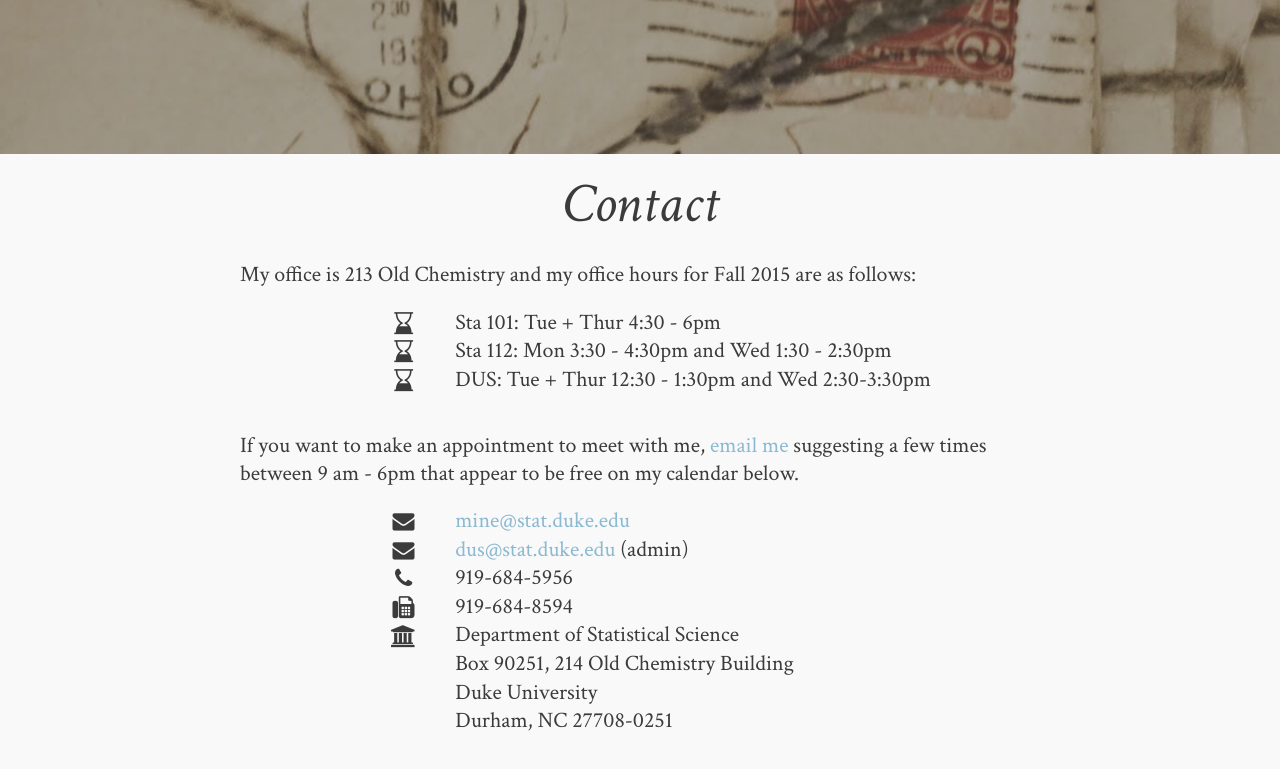
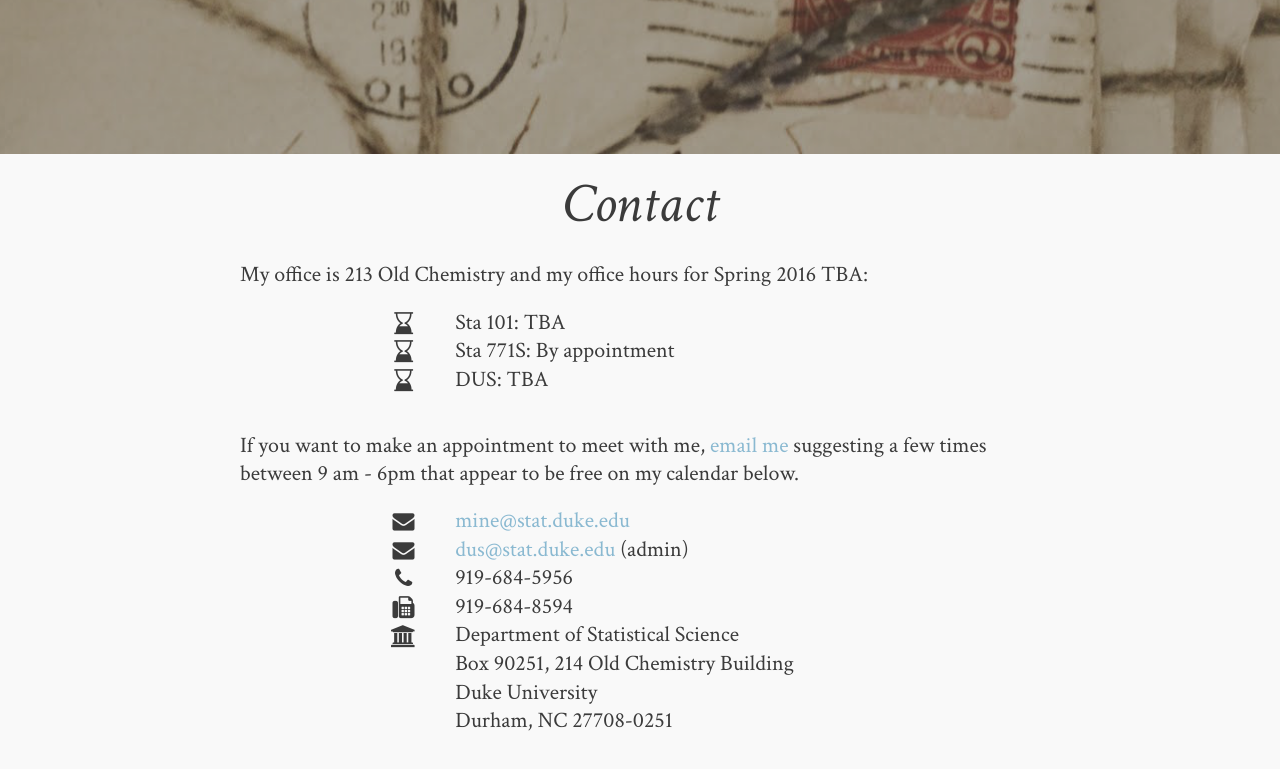
Before and after one commit to mine-cetinkaya-rundel/duke_statsci_homepage, a Jekyll site: the page built from contact.md, in a window 1280 px wide and 900 px high, scrolled down 396 px, cut to the strip 0-769 px from the top of the window. Built offline with Jekyll 4.4.1, drawn with Linux system fonts in a browser that asks for light colours; nearby versions of some CDN libraries; comment, search, counter and statistics services are not loaded.

Commit message:
update OH for spring 2016

```diff
--- a/contact.md
+++ b/contact.md
@@ -7,13 +7,12 @@ image:
   feature: letters.jpg
 ---
 
-My office is 213 Old Chemistry and my office hours for Fall 2015 are as
-follows:
+My office is 213 Old Chemistry and my office hours for Spring 2016 TBA:
 
 <ul class="fa-ul">
-  <li><i class="fa-li fa fa fa-hourglass-3"></i>Sta 101: Tue + Thur 4:30 - 6pm</li>
-  <li><i class="fa-li fa fa fa-hourglass-3"></i>Sta 112: Mon 3:30 - 4:30pm and Wed 1:30 - 2:30pm</li>
-  <li><i class="fa-li fa fa fa-hourglass-3"></i>DUS: Tue + Thur 12:30 - 1:30pm and Wed 2:30-3:30pm</li>
+  <li><i class="fa-li fa fa fa-hourglass-3"></i>Sta 101: TBA</li>
+  <li><i class="fa-li fa fa fa-hourglass-3"></i>Sta 771S: By appointment</li>
+  <li><i class="fa-li fa fa fa-hourglass-3"></i>DUS: TBA</li>
 </ul>
 
 <br>
@@ -35,4 +34,4 @@ Durham, NC 27708-0251 <br></li>
 
 <br>
 
-<iframe src="https://www.google.com/calendar/embed?showTitle=0&amp;mode=WEEK&amp;height=600&amp;wkst=2&amp;bgcolor=%23ffffff&amp;src=cetinkaya.mine%40gmail.com&amp;color=%232952A3&amp;ctz=America%2FNew_York" style=" border-width:0 " width="800" height="600" frameborder="0" scrolling="no"></iframe>
+<iframe src="https://www.google.com/calendar/embed?mode=WEEK&amp;height=600&amp;wkst=2&amp;bgcolor=%23ffffff&amp;src=cetinkaya.mine%40gmail.com&amp;color=%23182C57&amp;ctz=America%2FNew_York" style=" border-width:0 " width="800" height="600" frameborder="0" scrolling="no"></iframe>
```
